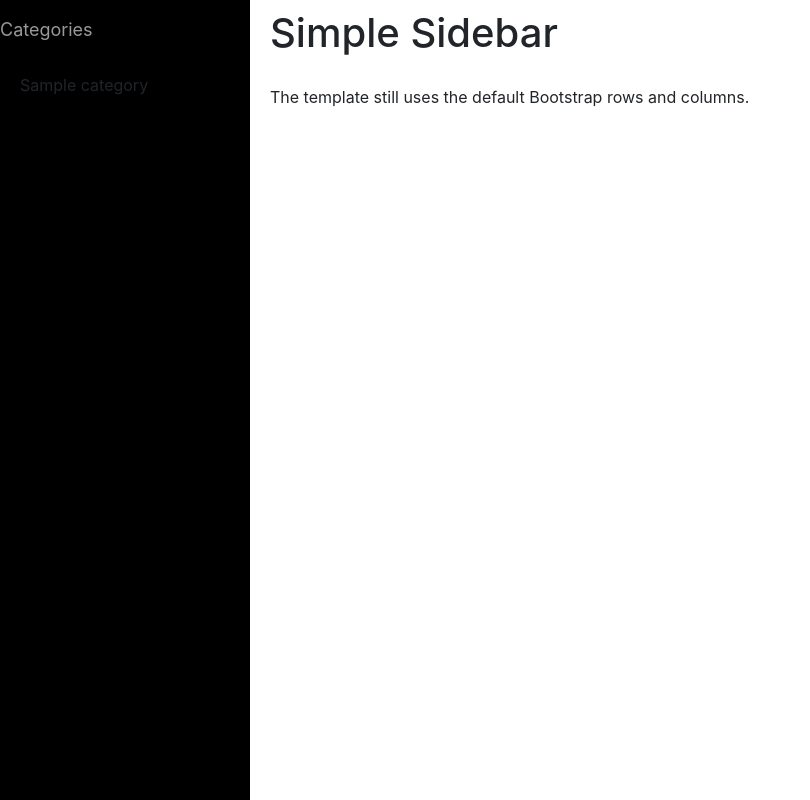
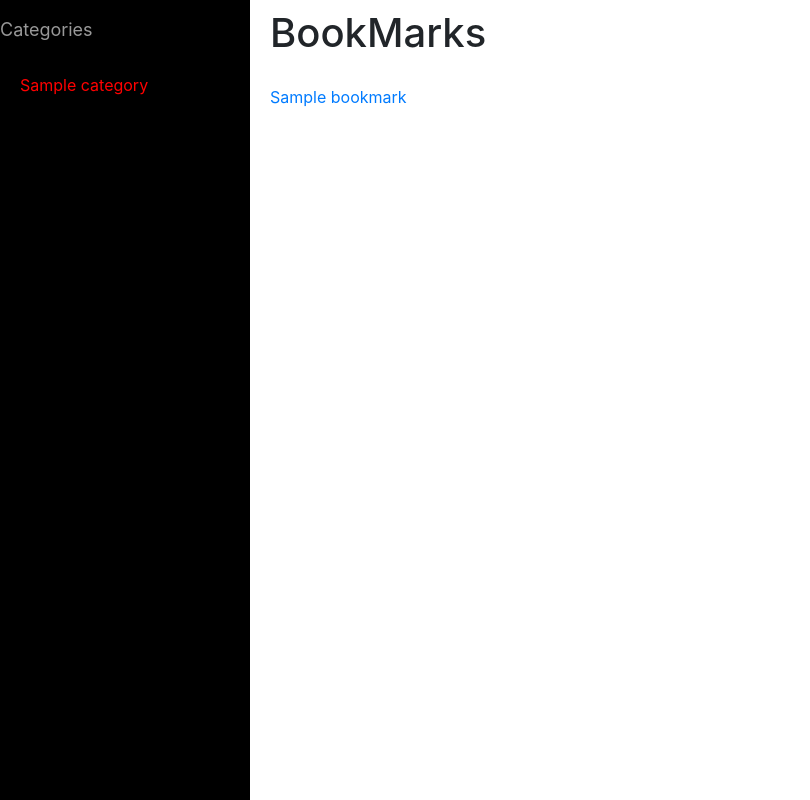
Before and after one commit to anshbansal/Bookmarker, a Django app: template templates/BookMarker/search.html in a window 1280 px wide. Shown: the whole page, without its empty margins (0-810 px from the left). Run offline with Django 3.2, Linux system fonts and the light colour scheme; the template is opened without the code that fills it: most values are stand-ins (such as "Sample title", 1, 10 or a date in 2020); some libraries are stand-ins or nearby versions.

Commit message:
Changes for getting bookmarks list on search page.

```diff
--- a/templates/BookMarker/search.html
+++ b/templates/BookMarker/search.html
@@ -29,7 +29,7 @@
                 <a>Categories</a>
             </div>
             {% for category in categories %}
-                <li>{{ category }}</li>
+                <li style="color: red" onclick="my_custom()">{{ category }}</li>
             {% endfor %}
         </ul>
     </div>
@@ -38,26 +38,31 @@
     <div id="page-content-wrapper">
         <div class="content-header">
             <h1>
-                Simple Sidebar
+                BookMarks
             </h1>
         </div>
         <!-- Keep all page content within the page-content inset div! -->
         <div class="page-content inset">
+            {% for bookmark in bookmarks %}
             <div class="row">
-                <div class="col-md-6">
-                    <p class="well">The template still uses the default Bootstrap rows and columns.</p>
+                <div class="col-md-12">
+                      <a href="{{ bookmark.url_content }}" target="_blank">{{ bookmark }}</a>
                 </div>
-
             </div>
+            {% endfor %}
         </div>
     </div>
-
 </div>
 
 <!-- JavaScript -->
 <script src="{% static 'BookMarker/js/jquery-2.1.1.js' %}" type="text/javascript"></script>
-<script src="{% static 'BookMarker/js/bootstrap.js' %}"  type="text/javascript"></script>
+<script src="{% static 'BookMarker/js/bootstrap.js' %}" type="text/javascript"></script>
 
+<script>
+    function my_custom() {
+        alert("Help");
+    }
+</script>
 </body>
 
 </html>
--- a/views.py
+++ b/views.py
@@ -12,4 +12,5 @@
 def get_category(request):
     return render(request, 'BookMarker/search.html', {
         'categories': Category.objects.all(),
+        'bookmarks': BookMark.objects.all(),
     })
```
